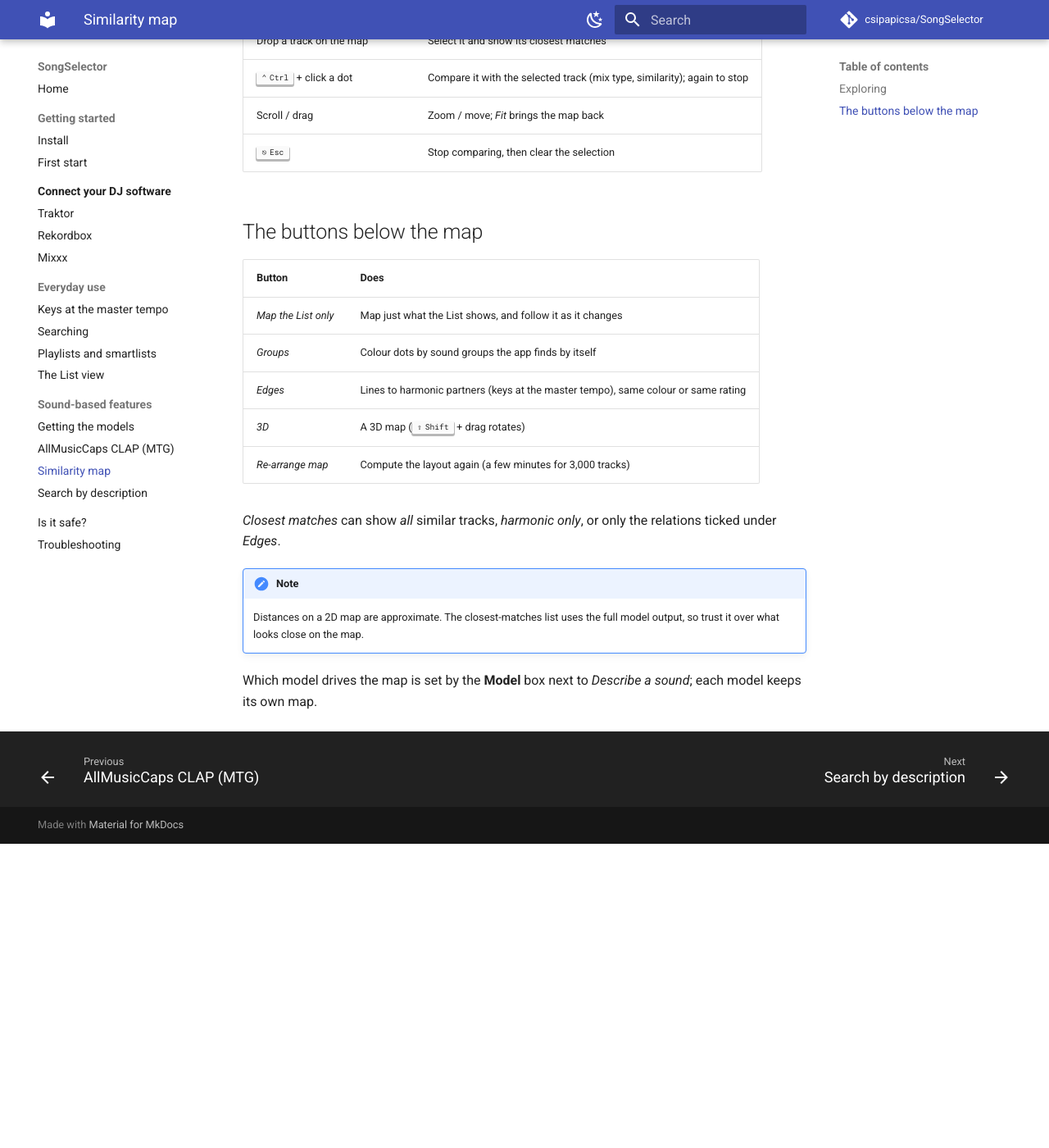
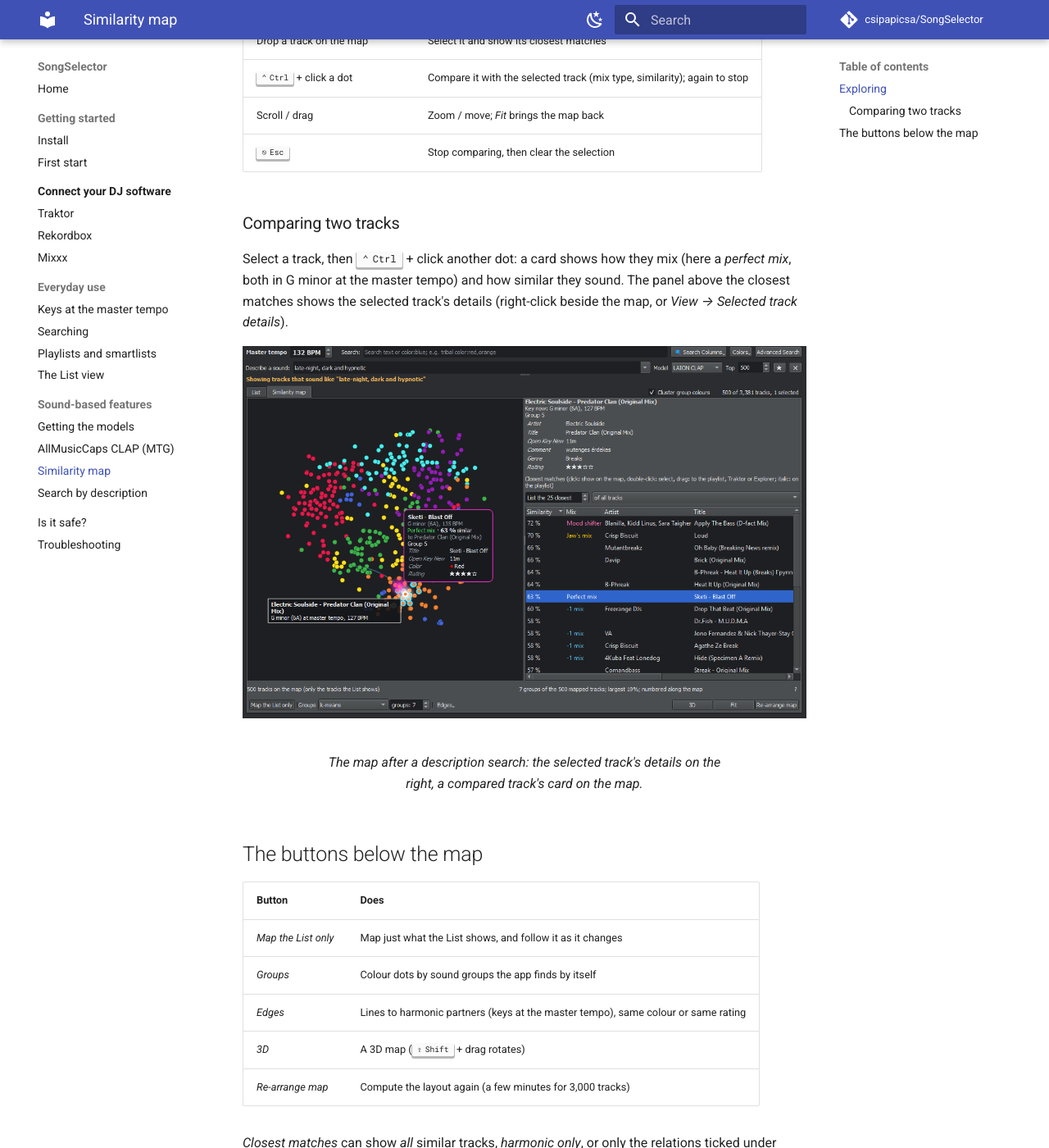
Before and after one commit to csipapicsa/SongSelector, an MkDocs documentation site: the page built from userdocs/sound/similarity-map.md, in a window 1280 px wide and 1400 px high, scrolled down 1111 px. Shown: the whole window at 82% size. Built offline with MkDocs 1.6.1 and Material for MkDocs 9.7.7, drawn with Linux system fonts in a browser that asks for light colours; comment, search, counter and statistics services are not loaded; before the commit the page ends 2140 px from its top, so only the background shows below that.

Commit message:
README and guide: screenshot of a description search on the map with a compared track
The developer's own screenshot: README picture, guide home picture, and a
'Comparing two tracks' part on the similarity map page.

Co-Authored-By: Claude Opus 5.5 <noreply@anthropic.com>

```diff
--- a/userdocs/sound/similarity-map.md
+++ b/userdocs/sound/similarity-map.md
@@ -21,6 +21,17 @@ together. It maps the List as it is filtered now, so narrow the List first to ex
 | Scroll / drag | Zoom / move; *Fit* brings the map back |
 | ++esc++ | Stop comparing, then clear the selection |
 
+### Comparing two tracks
+
+Select a track, then ++ctrl++ + click another dot: a card shows how they mix (here a *perfect mix*, both in G minor
+at the master tempo) and how similar they sound. The panel above the closest matches shows the selected track's
+details (right-click beside the map, or *View → Selected track details*).
+
+<figure markdown="span">
+  ![Two tracks compared on the similarity map](../images/describe-map-compare.png)
+  <figcaption>The map after a description search: the selected track's details on the right, a compared track's card on the map.</figcaption>
+</figure>
+
 ## The buttons below the map
 
 | Button | Does |
```
Also changed, not shown: README.md (+2 -0 lines), docs/worklogs/2026-11-23.md (+4 -0 lines), userdocs/index.md (+2 -2 lines), userdocs/images/describe-map-compare.png (added).
